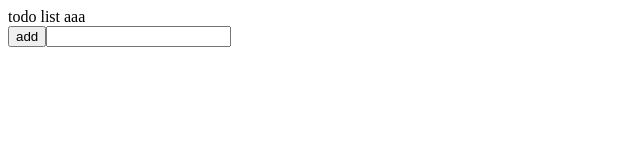
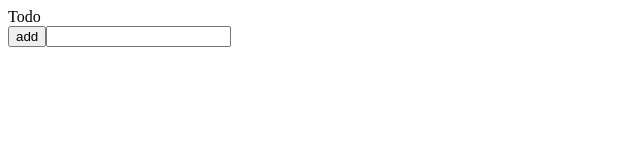
Before and after one commit to yixiangTW/react-hooks-practice, a React app: page / in a window 1280 px wide. Shown: the top 160 px of the page, without its empty margins (0-640 px from the left). Built offline with nearby package versions, Linux system fonts and the light colour scheme.

Commit message:
Modify title

```diff
--- a/src/components/App.tsx
+++ b/src/components/App.tsx
@@ -38,7 +38,7 @@ export default function App () {
 
   return (
     <Provider store={{ state, dispatch }}>
-      <div>todo list aaa</div>
+      <div>Todo</div>
       <button onClick={onAdd}>add</button>
       <input ref={ref}/>
       <TodoList todoList={ state.todoList } onRemove={onRemove}/>
```
